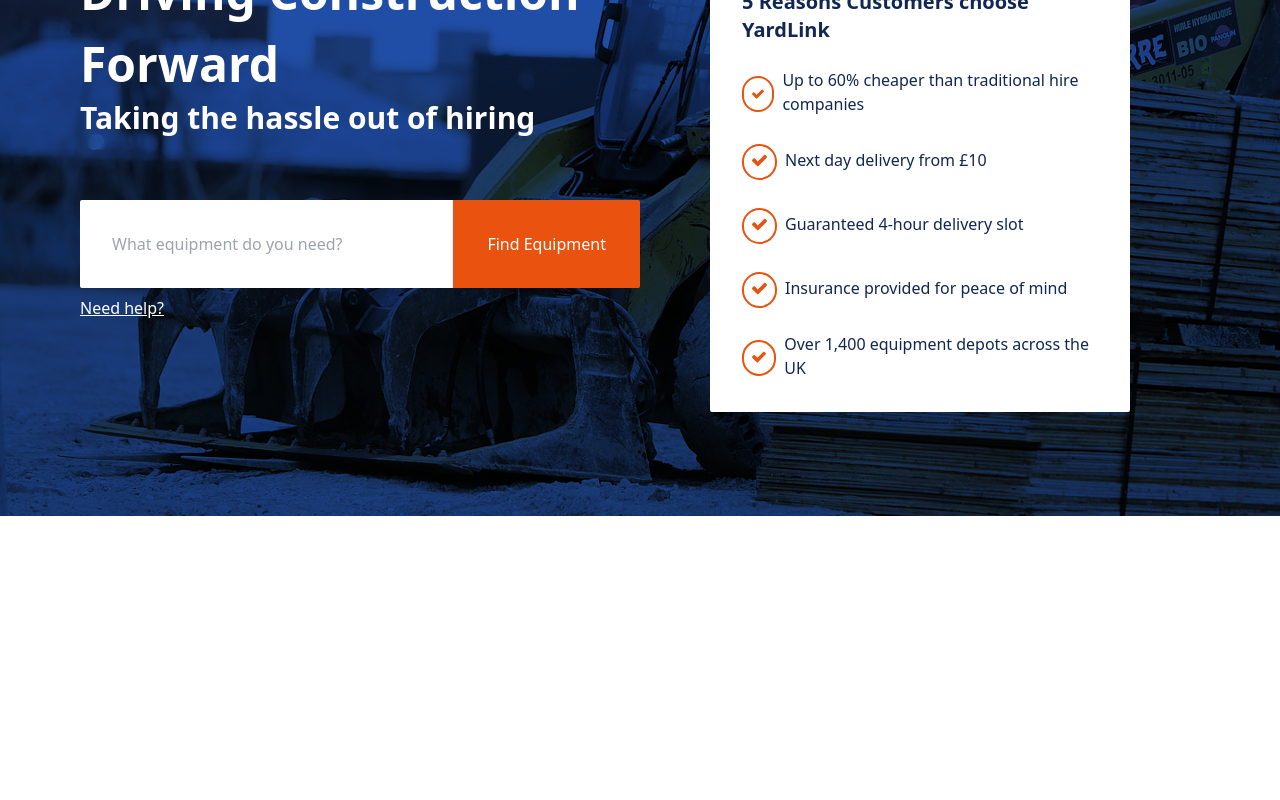
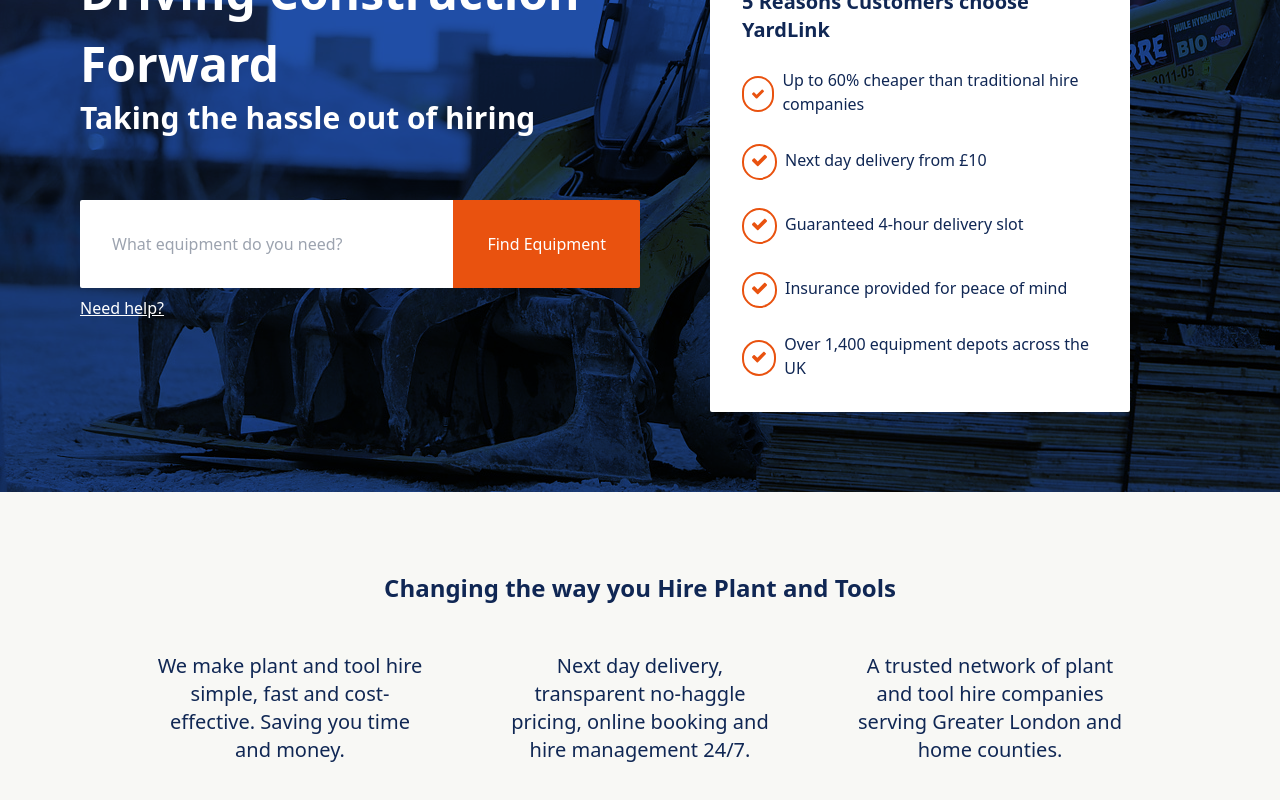
Before and after one commit to gmanninglive/yardlink-tech-task, a Next.js app: page / in a window 1280 px wide. Shown: the part 204-1004 px from the top of the page. Before the commit the page ends 800 px from the top, so only its background shows below. Built offline with nearby package versions, Linux system fonts and the light colour scheme.

Commit message:
Fleshed out Second Banner

```diff
--- /dev/null
+++ b/components/banners/MarketingBanner.jsx
@@ -0,0 +1,20 @@
+import marketingpoints from './marketingpoints.json';
+
+export default function MarketingBanner () {
+
+    const { title , bullets } = marketingpoints;
+    return (
+        <>
+        <div className="py-20 px-20 flex flex-col items-center gap-y-12 bg-[#F8F8F5]">
+            <h1 className="text-2xl font-bold">{title}</h1>
+            <ul className="flex justify-evenly flex-wrap">
+                {bullets.map((bullet) => {
+                    return (
+                        <li className="w-1/4 text-center text-xl">{bullet}</li>
+                    )
+                })}
+            </ul>
+       </div>
+    </>
+    )
+}
--- /dev/null
+++ b/components/banners/marketingpoints.json
@@ -0,0 +1,8 @@
+{
+  "title": "Changing the way you Hire Plant and Tools",
+  "bullets": [
+    "We make plant and tool hire simple, fast and cost-effective. Saving you time and money.",
+    "Next day delivery, transparent no-haggle pricing, online booking and hire management 24/7.",
+    "A trusted network of plant and tool hire companies serving Greater London and home counties."
+  ]
+}
--- a/components/hero/Hero.jsx
+++ b/components/hero/Hero.jsx
@@ -5,7 +5,7 @@
 export default function Hero() {
   return (
     <>
-      <div className="h-screen md:p-20 ">
+      <div className="w-full h-full md:p-20 ">
         {/* Background Image and Colour Overlay */}
         <div className="absolute -top-20 left-0 bg-gradient-to-br from-yardblue to-yardblue bg-blend-overlay  w-full h-screen z-[-10]"></div>
         <div className="absolute -top-20 left-0 w-full h-screen bg-hero bg-cover mix-blend-overlay z-[-10]"></div>
--- a/pages/index.js
+++ b/pages/index.js
@@ -1,4 +1,5 @@
 import Head from "next/head";
+import MarketingBanner from "../components/banners/MarketingBanner";
 import Hero from "../components/hero/Hero";
 import Nav from "../components/Nav/Nav";
 
@@ -19,6 +20,7 @@
         <Nav />
 
         <Hero />
+        <MarketingBanner />
       </main>
     </div>
   );
```
